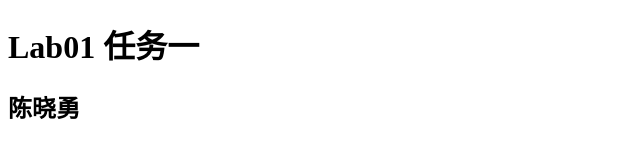
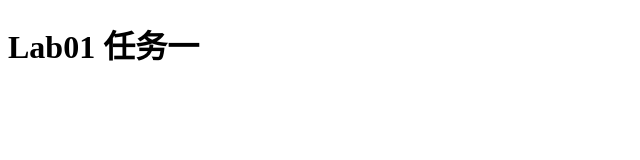
Before and after one commit to ignisters/Platform-21373162, a plain HTML site: page index.html in a window 1280 px wide. Shown: the whole page, without its empty margins (0-640 px from the left). Drawn offline with Linux system fonts and the light colour scheme.

Commit message:
Update index.html

```diff
--- a/index.html
+++ b/index.html
@@ -7,6 +7,5 @@
 </head>
 <body>
     <h1>Lab01 任务一</h1>
-    <h2>陈晓勇</h2>
 </body>
 </html>
```
